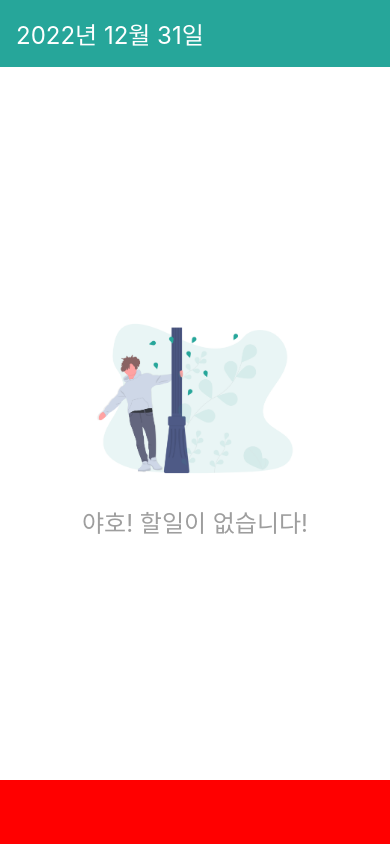
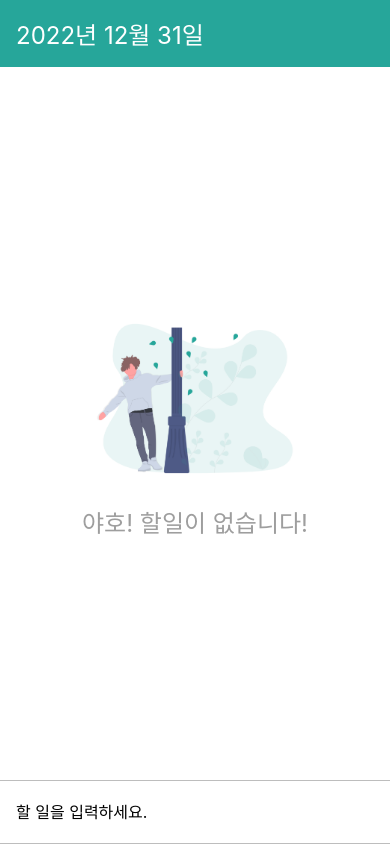
Before and after one commit to sungjaeahn-kopo/LearnReactNative, a React Native app: screen / in a window 390 px wide. Built offline with nearby package versions, Linux system fonts and the light colour scheme.

Commit message:
RL_Select Box & onClick Effect + Refactoring

```diff
--- a/App.js
+++ b/App.js
@@ -6,7 +6,14 @@
  */
 
 import React, {useState} from 'react';
-import {View, Text, Button, StyleSheet} from 'react-native';
+import {
+  View,
+  Text,
+  Button,
+  StyleSheet,
+  KeyboardAvoidingView,
+  Platform,
+} from 'react-native';
 import DateHead from './components/DateHead';
 import {SafeAreaProvider, SafeAreaView} from 'react-native-safe-area-context';
 import AddTodo from './components/AddTodo';
@@ -19,9 +26,13 @@
   return (
     <SafeAreaProvider>
       <SafeAreaView edges={['bottom']} style={styles.block}>
-        <DateHead date={today} />
-        <Empty />
-        <AddTodo />
+        <KeyboardAvoidingView
+          behavior={Platform.select({ios: 'padding', android: undefined})}
+          style={styles.avoid}>
+          <DateHead date={today} />
+          <Empty />
+          <AddTodo />
+        </KeyboardAvoidingView>
       </SafeAreaView>
     </SafeAreaProvider>
   );
@@ -32,6 +43,9 @@
     flex: 1,
     backgroundColor: 'white', // 안드로이드 기본 배경색은 회색
   },
+  avoid: {
+    flex: 1, // ios는 keyboardAvoidingPlatform으로 키보드 동작 설정
+  },
 });
 
 export default App;
--- a/components/AddTodo.js
+++ b/components/AddTodo.js
@@ -1,14 +1,90 @@
-import React from 'react';
-import {View, StyleSheet} from 'react-native';
+import React, {useState} from 'react';
+import {
+  View,
+  StyleSheet,
+  TextInput,
+  Image,
+  TouchableOpacity,
+  TouchableNativeFeedback,
+  Platform,
+} from 'react-native';
 
 function AddTodo() {
-  return <View style={styles.block} />;
+  const [text, setText] = useState('');
+
+  const button = (
+    <View style={styles.buttonStyle}>
+      <Image source={require('../assets/icons/add_white/add_white.png')} />
+    </View>
+  );
+  return (
+    <View style={styles.block}>
+      <TextInput
+        placeholder="할 일을 입력하세요."
+        style={styles.input}
+        value={text}
+        onChangeText={setText}
+      />
+      {Platform.select({
+        ios: <TouchableOpacity activeOpacity={0.5}>{button}</TouchableOpacity>,
+        // android에서만 적용되는 컴포넌트
+        android: (
+          <View style={styles.circleWrapper}>
+            <TouchableNativeFeedback>{button}</TouchableNativeFeedback>
+          </View>
+        ),
+      })}
+      {/* {Platform.OS === 'ios' ? (
+        <TouchableOpacity activeOpacity={0.5}>
+          <View style={styles.buttonStyle}>
+            <Image
+              source={require('../assets/icons/add_white/add_white.png')}
+            />
+          </View>
+        </TouchableOpacity>
+      ) : (
+        // android에서만 적용되는 컴포넌트
+        <View style={styles.circleWrapper}>
+          <TouchableNativeFeedback>
+            <View style={styles.buttonStyle}>
+              <Image
+                source={require('../assets/icons/add_white/add_white.png')}
+              />
+            </View>
+          </TouchableNativeFeedback>
+        </View>
+      )} */}
+    </View>
+  );
 }
 
 const styles = StyleSheet.create({
   block: {
+    backgroundColor: 'white',
     height: 64,
-    backgroundColor: 'red',
+    paddingHorizontal: 16,
+    borderColor: '#bdbdbd',
+    borderTopWidth: 1,
+    borderBottomWidth: 1,
+    alignItems: 'center',
+    flexDirection: 'row',
+  },
+  input: {
+    flex: 1,
+    fontSize: 16,
+    paddingVertical: 8,
+  },
+  buttonStyle: {
+    alignItems: 'center',
+    justifyContent: 'center',
+    width: 48,
+    height: 48,
+    backgroundColor: '#26a69a',
+    borderRadius: 24,
+  },
+  circleWrapper: {
+    overflow: 'hidden', // android 물결효과시 동그라미 영역에만 적용
+    borderRadius: 24, // 버튼 크기만큼 영역 지정
   },
 });
 
```
